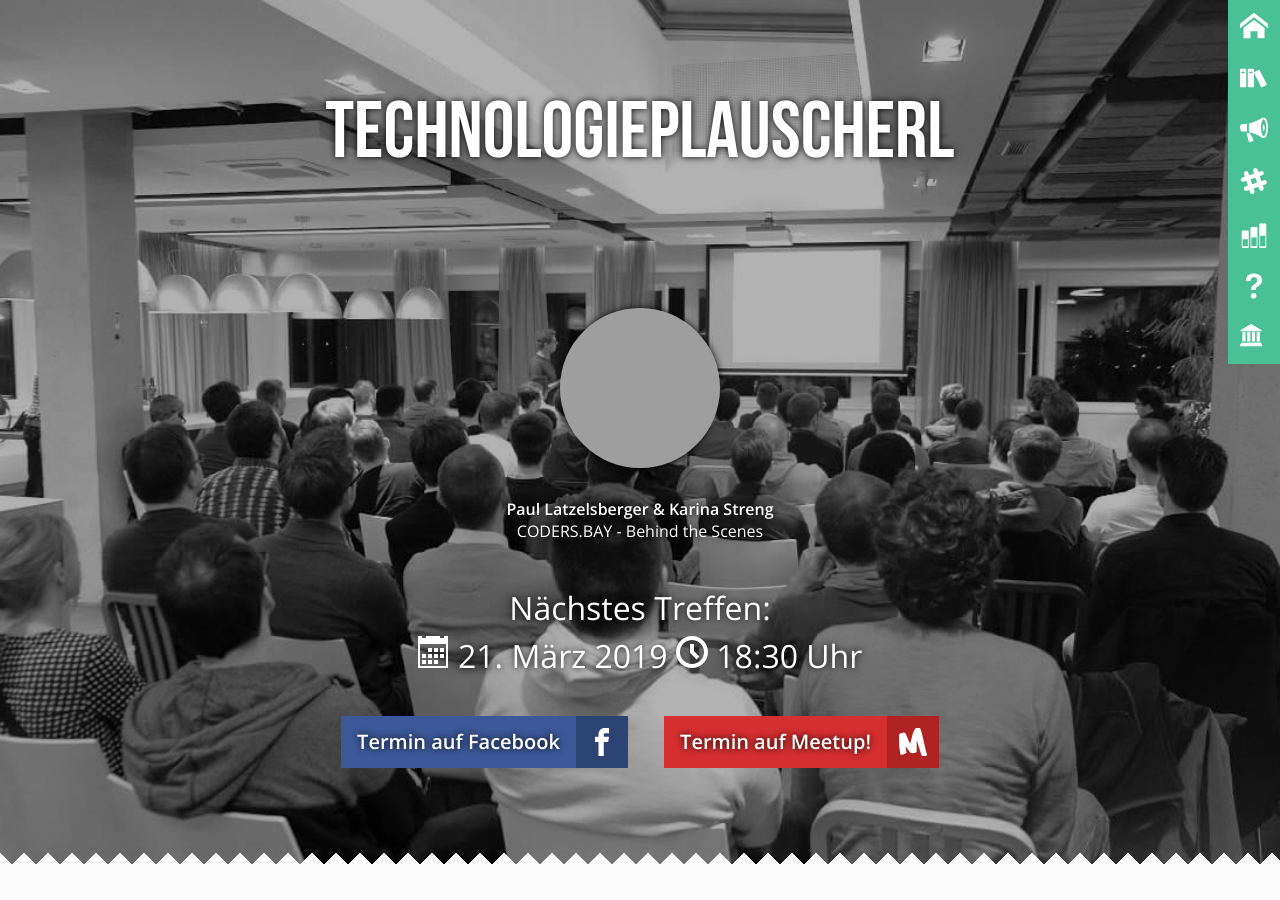
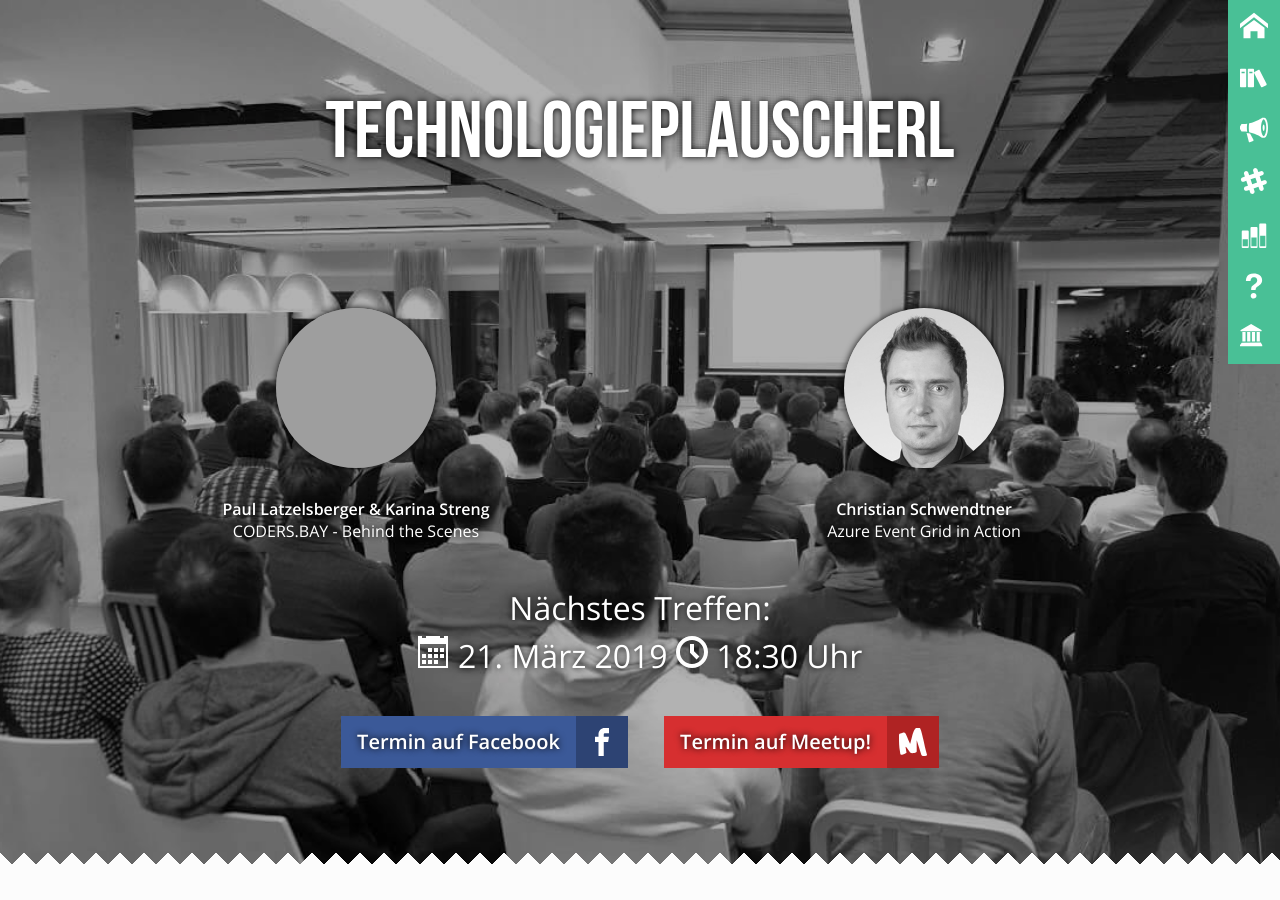
Before and after one commit to mericanAncer127/plauscherl, a Jekyll site: the page built from index.html, in a window 1280 px wide and 900 px high. Built offline with Jekyll 4.4.1, drawn with Linux system fonts in a browser that asks for light colours; grey boxes are pictures that could not be loaded.

Commit message:
Adds "Azure Event Grid in Action" talk.

```diff
--- a/_plauscherl/65.html
+++ b/_plauscherl/65.html
@@ -26,4 +26,8 @@ speakers:
   name: "Paul Latzelsberger & Karina Streng"
   talk: CODERS.BAY - Behind the Scenes
   img: "https://media.licdn.com/dms/image/C5103AQEEW9j1OlDpbA/profile-displayphoto-shrink_800_800/0?e=1557360000&v=beta&t=BQIj24gEeuGESHOXnvEvPanQBwGEKjkwaRWerdQqbFw"
+-
+  name: Christian Schwendtner
+  talk: "Azure Event Grid in Action"
+  img:  "/img/speaker-avatars/christian-schwendtner.png"
 ---
```
Also changed, not shown: img/speaker-avatars/christian-schwendtner.png (added).
